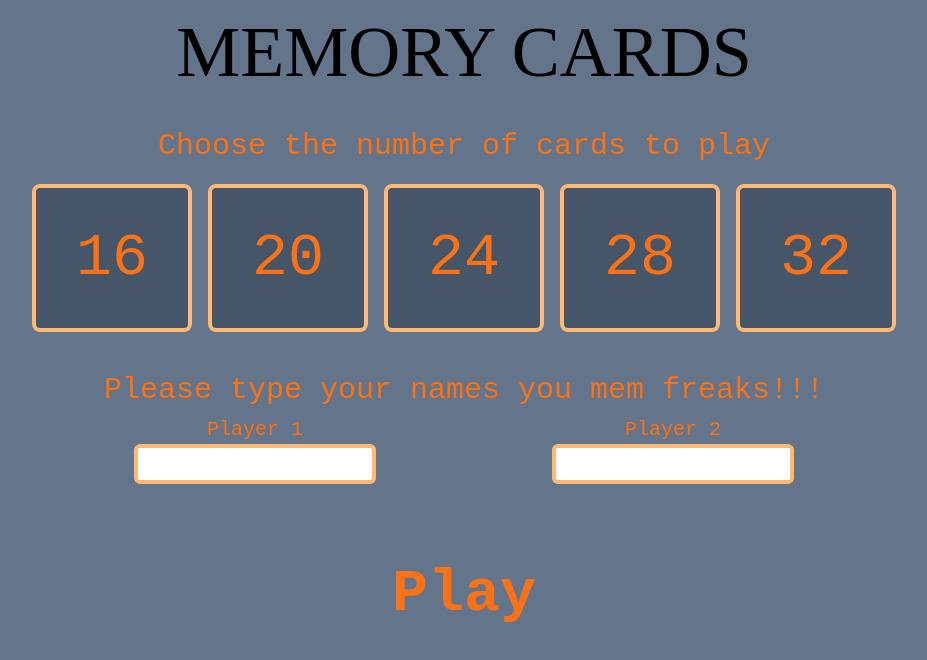
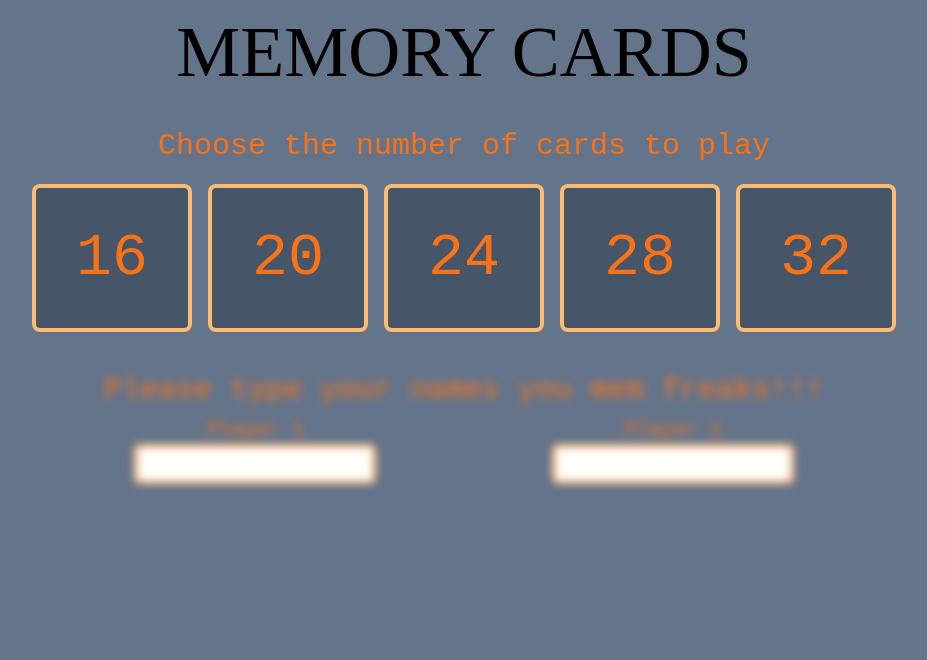
Before and after one commit to ELal3k/Memory-Cards, a React (Vite) app: page / in a window 1280 px wide. Shown: the top 660 px of the page, without its empty margins (176-1103 px from the left). Built offline with nearby package versions, Linux system fonts and the light colour scheme; a web font is replaced by a local one.

Commit message:
conditional start

```diff
--- a/src/components/InitialScreen.jsx
+++ b/src/components/InitialScreen.jsx
@@ -42,11 +42,45 @@ export default function InitialScreen({
         ))}
       </div>
       <div className="flex flex-col justify-center items-center mt-10">
+        {!selectedNumber ? (
+          <p className="font-pixel text-3xl text-orange-500 blur-sm">
+            {" "}
+            Please type your names you mem freaks!!!
+          </p>
+        ) : (
           <p className="font-pixel text-3xl text-orange-500">
             {" "}
             Please type your names you mem freaks!!!
           </p>
+        )}
         <form className="flex flex-col justify-center items-center ">
+          {!selectedNumber ? (
+            <div className="flex justify-center gap-44 mt-2 blur-sm">
+              <div className="flex flex-col items-center">
+                <label className="font-pixel text-xl text-orange-500">
+                  Player 1
+                </label>
+                <input
+                  type="text"
+                  value={player1}
+                  className="rounded-md h-10 p-3 text-center border-4 border-orange-300 focus:outline-none focus:border-orange-500 font-pixel"
+                  onChange={(e) => onSetPlayer1(e.target.value)}
+                />
+              </div>
+
+              <div className="flex flex-col items-center">
+                <label className="font-pixel text-xl text-orange-500">
+                  Player 2
+                </label>
+                <input
+                  type="text"
+                  value={player2}
+                  className="rounded-md h-10 p-3 text-center border-4 border-orange-300 focus:outline-none focus:border-orange-500 font-pixel"
+                  onChange={(e) => onSetPlayer2(e.target.value)}
+                />
+              </div>
+            </div>
+          ) : (
             <div className="flex justify-center gap-44 mt-2">
               <div className="flex flex-col items-center">
                 <label className="font-pixel text-xl text-orange-500">
@@ -72,15 +106,16 @@ export default function InitialScreen({
                 />
               </div>
             </div>
+          )}
 
+          {player1 !== "" && player2 !== "" && selectedNumber && (
             <button
               className="mt-20 font-pixel text-6xl text-orange-500 font-bold"
-            onClick={
-              selectedNumber ? () => onStart(true) : () => onStart(false)
-            }
+              onClick={() => onStart(true)}
             >
               Play
             </button>
+          )}
         </form>
       </div>
     </>
```
Lines whose indentation alone changed are shown as unchanged.
